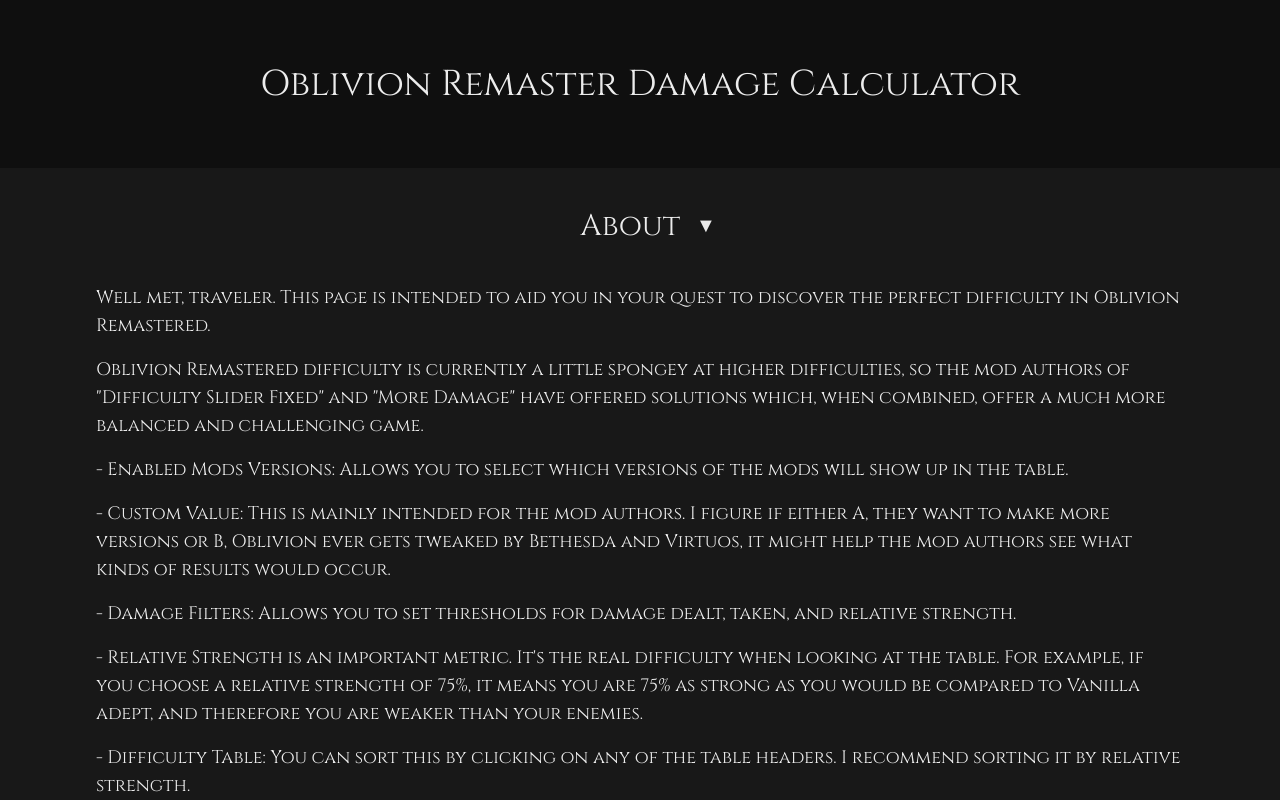
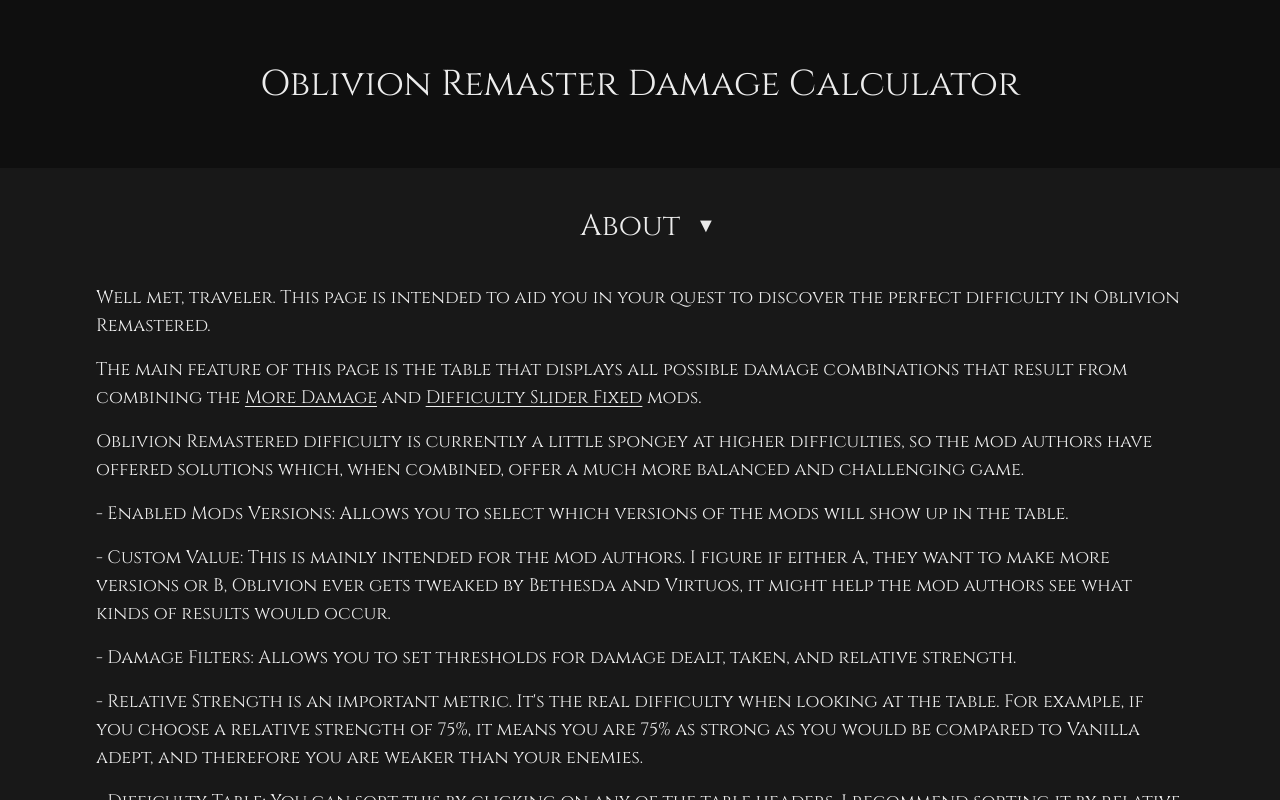
Before and after one commit to Tarrega88/oblivion-remaster-difficulty-calculator, a React (Vite) app: page / in a window 1280 px wide. Both pictures are taken after a click on the element "About". Built offline with nearby package versions, Linux system fonts and the light colour scheme.

Commit message:
improved description and added another set of links to mods

```diff
--- a/src/About.jsx
+++ b/src/About.jsx
@@ -1,5 +1,7 @@
 import LargeCollapsibleWrapper from "./ui/LargeCollapsibleWrapper";
 
+//"https://www.nexusmods.com/oblivionremastered/mods/269"
+//"https://www.nexusmods.com/oblivionremastered/mods/58"
 function About() {
   return (
     <LargeCollapsibleWrapper text="About">
@@ -10,10 +12,32 @@
             to discover the perfect difficulty in Oblivion Remastered.
           </div>
           <div className="pb-4">
+            The main feature of this page is the table that displays all
+            possible damage combinations that result from combining the{" "}
+            <a
+              href="https://www.nexusmods.com/oblivionremastered/mods/269"
+              target="_blank"
+              rel="noopener noreferrer"
+              className="hover:text-ember-200 underline underline-offset-3 transition-all duration-200"
+            >
+              More Damage
+            </a>{" "}
+            and{" "}
+            <a
+              href="https://www.nexusmods.com/oblivionremastered/mods/58"
+              target="_blank"
+              rel="noopener noreferrer"
+              className="hover:text-ember-200 underline underline-offset-3 transition-all duration-200"
+            >
+              Difficulty Slider Fixed
+            </a>{" "}
+            mods.
+          </div>
+          <div className="pb-4">
             Oblivion Remastered difficulty is currently a little spongey at
-            higher difficulties, so the mod authors of "Difficulty Slider Fixed"
-            and "More Damage" have offered solutions which, when combined, offer
-            a much more balanced and challenging game.
+            higher difficulties, so the mod authors have offered solutions
+            which, when combined, offer a much more balanced and challenging
+            game.
           </div>
           <div className="pb-4">
             - Enabled Mods Versions: Allows you to select which versions of the
```
